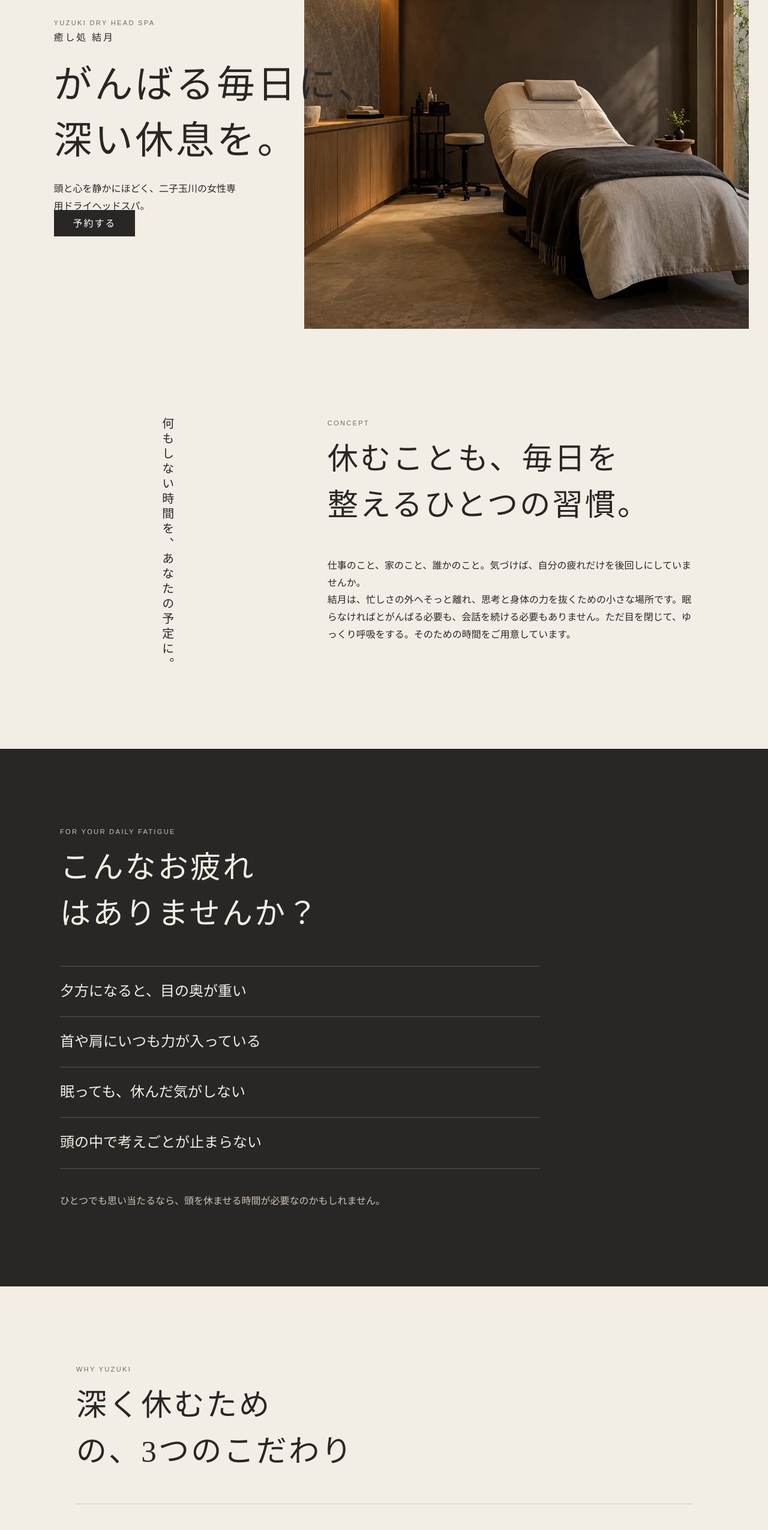
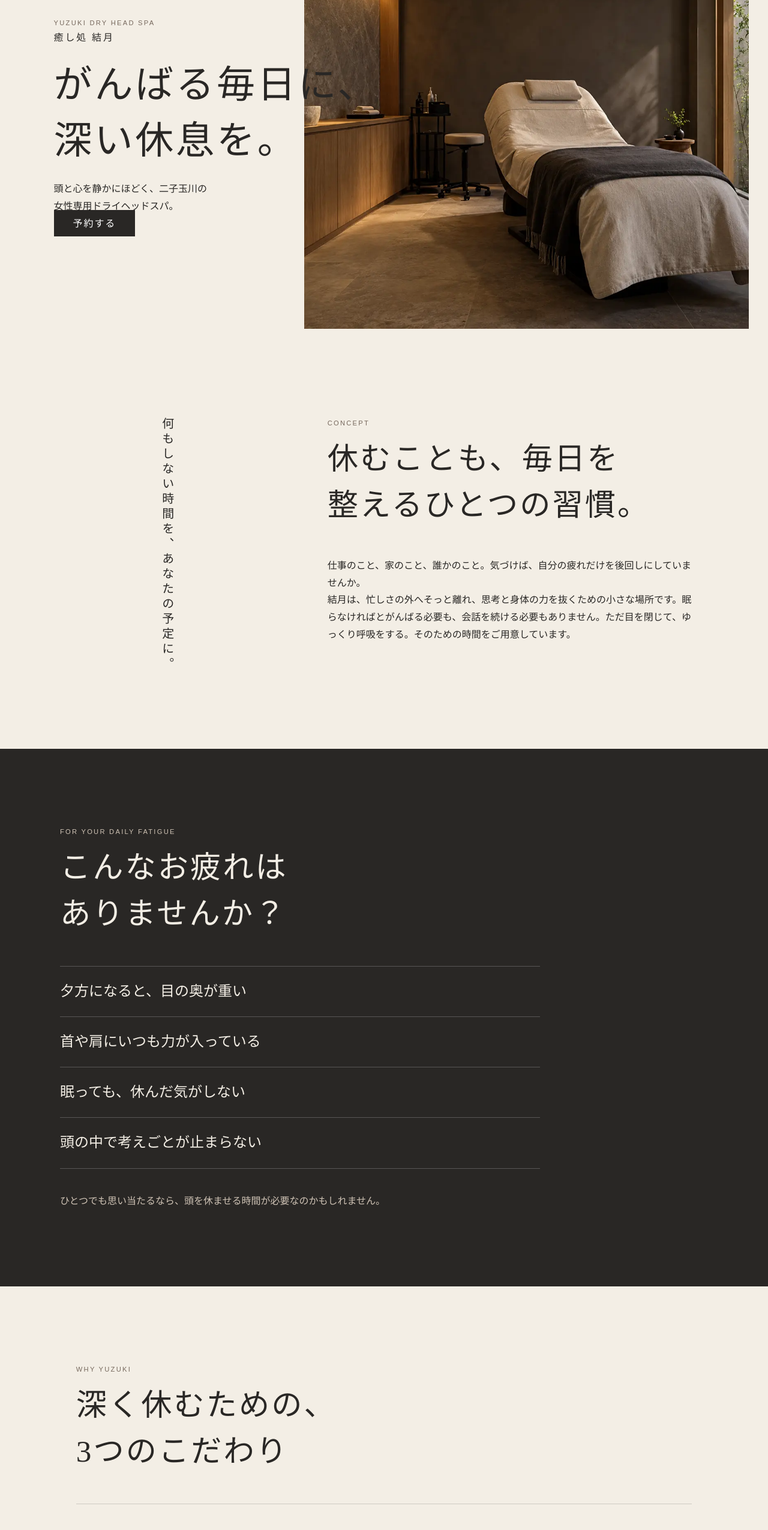
Before and after one commit to yuruttoiyashi/yuzuki-site, a React (Vite) app: page / in a window 1280 px wide. Shown: the part 234-2784 px from the top of the page at 60% size. Built offline with nearby package versions, Linux system fonts and the light colour scheme.

Commit message:
fix: improve Japanese wrapping in src/pages/HomePage.tsx

```diff
--- a/src/pages/HomePage.tsx
+++ b/src/pages/HomePage.tsx
@@ -18,21 +18,21 @@ const features = [
 
 export function HomePage() {
   return <>
-    <section className="home-hero"><div className="hero-copy"><p className="eyebrow">YUZUKI DRY HEAD SPA</p><p className="hero-brand">癒し処 結月</p><h1 aria-label="がんばる毎日に、深い休息を。">がんばる毎日に、<br />深い休息を。</h1><p className="hero-lead">頭と心を静かにほどく、二子玉川の女性専用<span className="keep-together">ドライヘッドスパ。</span></p><Link className="button" to="/reserve">予約する</Link></div><img className="hero-visual" src={heroImage} width="1586" height="992" alt="木と石、やわらかな間接照明で整えた結月の施術室" fetchPriority="high" /></section>
+    <section className="home-hero"><div className="hero-copy"><p className="eyebrow">YUZUKI DRY HEAD SPA</p><p className="hero-brand">癒し処 結月</p><h1 aria-label="がんばる毎日に、深い休息を。">がんばる毎日に、<br />深い休息を。</h1><p className="hero-lead">頭と心を静かにほどく、二子玉川の<span className="keep-together">女性専用ドライヘッドスパ。</span></p><Link className="button" to="/reserve">予約する</Link></div><img className="hero-visual" src={heroImage} width="1586" height="992" alt="木と石、やわらかな間接照明で整えた結月の施術室" fetchPriority="high" /></section>
 
     <Reveal><section className="concept section"><p className="vertical-copy">何もしない時間を、あなたの予定に。</p><div><SectionHeading eyebrow="CONCEPT" title={<>休むことも、毎日を<span className="keep-together">整えるひとつの習慣。</span></>} /><p>仕事のこと、家のこと、誰かのこと。気づけば、自分の疲れだけを後回しにしていませんか。</p><p>結月は、忙しさの外へそっと離れ、思考と身体の力を抜くための小さな場所です。眠らなければとがんばる必要も、会話を続ける必要もありません。ただ目を閉じて、ゆっくり呼吸をする。そのための時間をご用意しています。</p></div></section></Reveal>
 
-    <section className="worries section-dark"><div className="section-inner"><SectionHeading eyebrow="FOR YOUR DAILY FATIGUE" title={<>こんなお疲れは<span className="keep-together">ありませんか？</span></>} light /><ul>{worries.map((item) => <li key={item}>{item}</li>)}</ul><p>ひとつでも思い当たるなら、頭を休ませる時間が必要なのかもしれません。</p></div></section>
+    <section className="worries section-dark"><div className="section-inner"><SectionHeading eyebrow="FOR YOUR DAILY FATIGUE" title={<><span className="keep-together">こんなお疲れは</span><span className="keep-together">ありませんか？</span></>} light /><ul>{worries.map((item) => <li key={item}>{item}</li>)}</ul><p>ひとつでも思い当たるなら、頭を休ませる時間が必要なのかもしれません。</p></div></section>
 
-    <section className="features section"><SectionHeading eyebrow="WHY YUZUKI" title={<>深く休むための、<span className="keep-together">3つのこだわり</span></>} /><div className="feature-lines">{features.map(([num, title, text]) => <Reveal key={num}><article><span>{num}</span><h3>{title}</h3><p>{text}</p></article></Reveal>)}</div></section>
+    <section className="features section"><SectionHeading eyebrow="WHY YUZUKI" title={<><span className="keep-together">深く休むための、</span><span className="keep-together">3つのこだわり</span></>} /><div className="feature-lines">{features.map(([num, title, text]) => <Reveal key={num}><article><span>{num}</span><h3>{title}</h3><p>{text}</p></article></Reveal>)}</div></section>
 
-    <section className="popular-menu section"><div className="section-inner"><SectionHeading eyebrow="POPULAR MENU" title="働く毎日に寄り添う、75分。" description="目・首・肩までゆっくり触れる、結月で最も選ばれているコースです。" /><MenuList featuredOnly /><Link className="text-link" to="/menu">すべてのメニューを見る <span aria-hidden="true">→</span></Link></div></section>
+    <section className="popular-menu section"><div className="section-inner"><SectionHeading eyebrow="POPULAR MENU" title={<><span className="keep-together">働く毎日に寄り添う、</span><span className="keep-together">75分。</span></>} description="目・首・肩までゆっくり触れる、結月で最も選ばれているコースです。" /><MenuList featuredOnly /><Link className="text-link" to="/menu">すべてのメニューを見る <span aria-hidden="true">→</span></Link></div></section>
 
-    <section className="flow section"><SectionHeading eyebrow="FIRST VISIT" title="初めての方にも、安心して休んでいただくために。" /><FlowSteps /></section>
+    <section className="flow section"><SectionHeading eyebrow="FIRST VISIT" title={<><span className="keep-together">初めての方にも、安心して</span><span className="keep-together">休んでいただくために。</span></>} /><FlowSteps /></section>
 
     <section className="therapist section-dark"><img className="therapist-visual" src={therapistImage} width="1122" height="1402" loading="lazy" alt="結月のオーナーセラピスト、水城紗月" /><div><SectionHeading eyebrow="THERAPIST" title={therapist.name} light /><p className="therapist-role">{therapist.role} / {therapist.nameKana}</p><blockquote>「{therapist.message}」</blockquote><p>{therapist.profile}</p><Link className="text-link light" to="/salon">セラピストとサロンについて <span aria-hidden="true">→</span></Link></div></section>
 
-    <section className="space section"><img className="space-visual" src={heroImage} width="1586" height="992" loading="lazy" alt="木と石の自然素材を取り入れた静かなサロン空間" /><div><SectionHeading eyebrow="SALON SPACE" title="日常の音から離れる、静かな一室。" /><p>照明を少し落とし、耳に届く音も、香りも控えめに。完全予約制だからこそ、一人ひとりが落ち着いて過ごせる余白を大切にしています。</p><Link className="text-link" to="/salon">サロン空間を見る <span aria-hidden="true">→</span></Link></div></section>
+    <section className="space section"><img className="space-visual" src={heroImage} width="1586" height="992" loading="lazy" alt="木と石の自然素材を取り入れた静かなサロン空間" /><div><SectionHeading eyebrow="SALON SPACE" title={<><span className="keep-together">日常の音から</span><span className="keep-together">離れる、</span><span className="keep-together">静かな一室。</span></>} /><p>照明を少し落とし、耳に届く音も、香りも控えめに。完全予約制だからこそ、一人ひとりが落ち着いて過ごせる余白を大切にしています。</p><Link className="text-link" to="/salon">サロン空間を見る <span aria-hidden="true">→</span></Link></div></section>
 
     <section className="faq section"><SectionHeading eyebrow="FAQ" title="よくあるご質問" /><FaqAccordion limit={5} /><Link className="text-link" to="/salon">そのほかのご質問を見る <span aria-hidden="true">→</span></Link></section>
 
```
